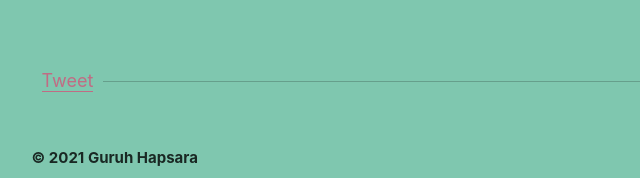
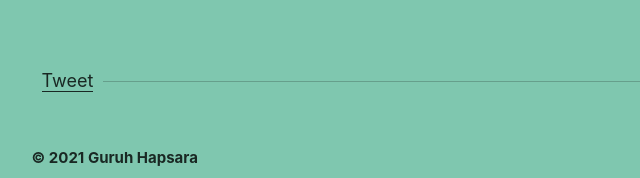
Before and after one commit to ghapsara/guruhhapsara.dev, a Gatsby site: page /sample in a window 1280 px wide. Shown: the part 2426-2604 px from the top of the page, 270-910 px from the left. Built offline with nearby package versions, Linux system fonts and the light colour scheme; Gatsby itself is replaced by a stand-in of ours; some packages are replaced by stand-ins of ours.

Commit message:
unset color (#27)

```diff
--- a/src/components/layout.css
+++ b/src/components/layout.css
@@ -42,8 +42,7 @@ template {
 a {
   background-color: transparent;
   -webkit-text-decoration-skip: objects;
-  /* color: #ffb86c; */
-  color: #c06c84;
+  color: unset;
   text-decoration: none;
   box-shadow: 0 1px 0 0 currentColor;
 }
```
